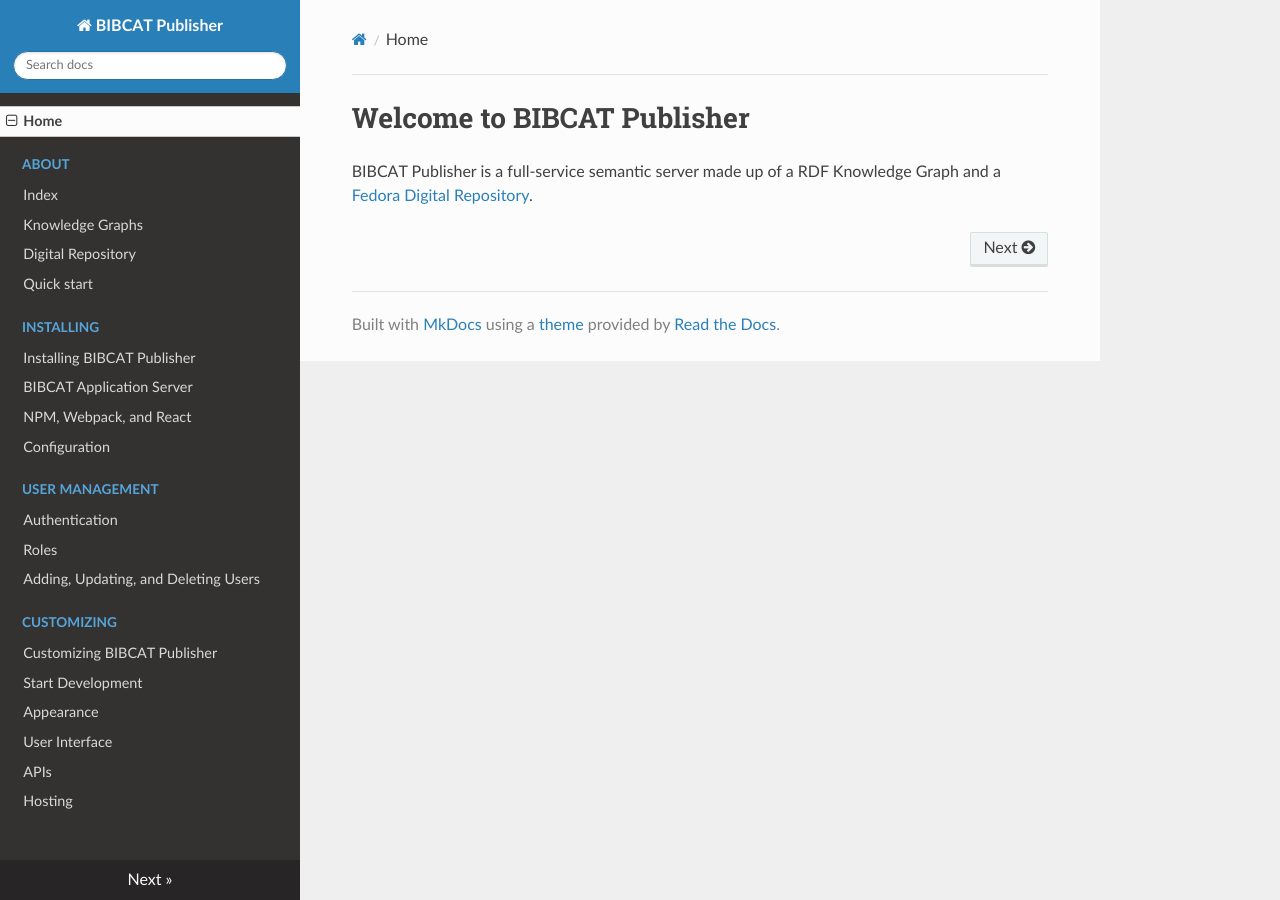
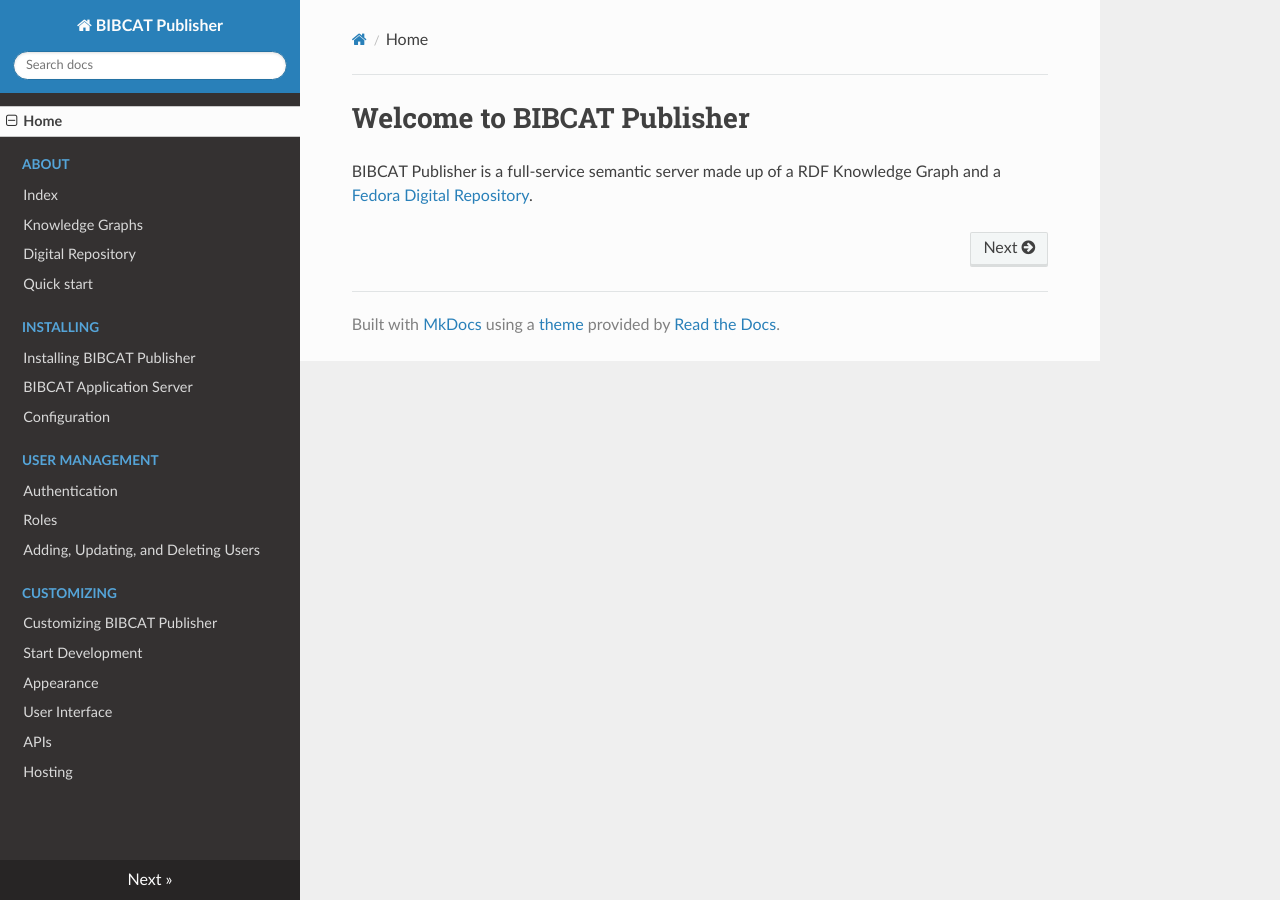
Before and after one commit to KnowledgeLinks/bibcat-publisher, an MkDocs documentation site: the page built from docs/index.md, in a window 1280 px wide. Built offline with MkDocs 1.6.1, drawn with Linux system fonts in a browser that asks for light colours; nearby versions of some CDN libraries; old or Windows-style settings are respelled for this version of MkDocs.

Commit message:
Removed react docs

```diff
--- a/mkdocs.yml
+++ b/mkdocs.yml
@@ -9,7 +9,6 @@
   - Installing:
     - 'installing/index.md'
     - 'BIBCAT Application Server': 'installing/bibcat-app-server.md'
-    - 'NPM, Webpack, and React': 'installing/npm-webpack-react.md'
   - Configuration: configuration.md
   - User Management:
     - 'Authentication': 'user-management/authentication.md'
```
